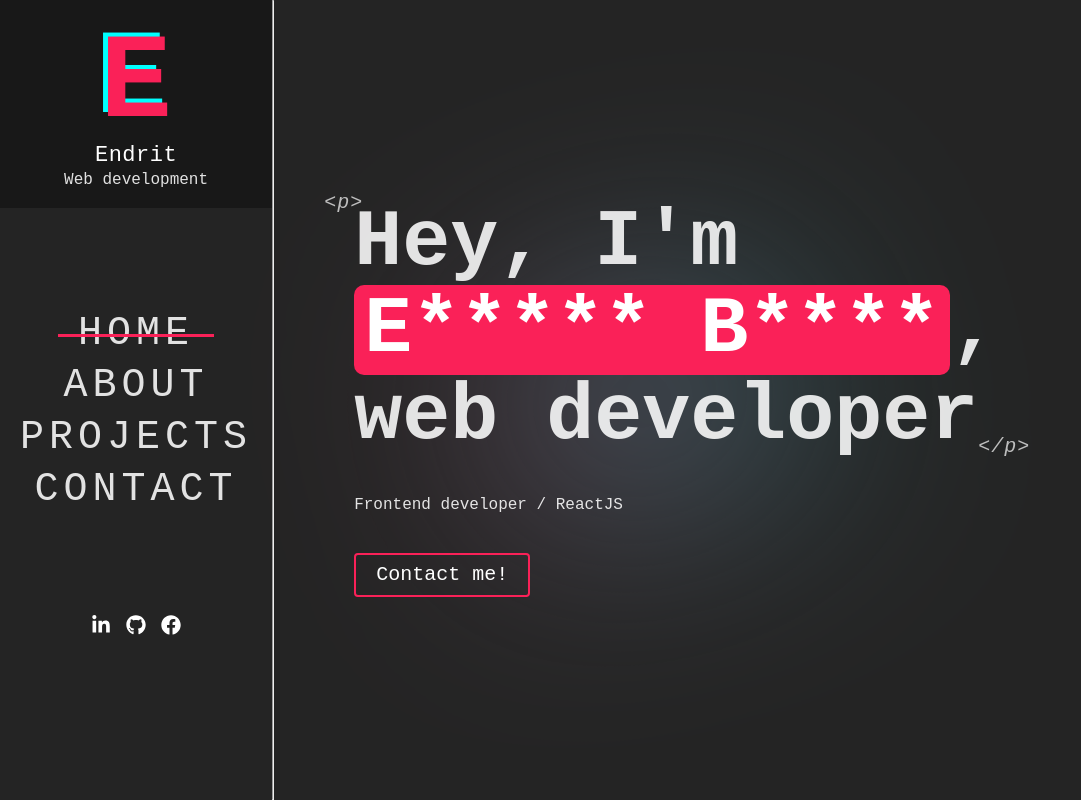
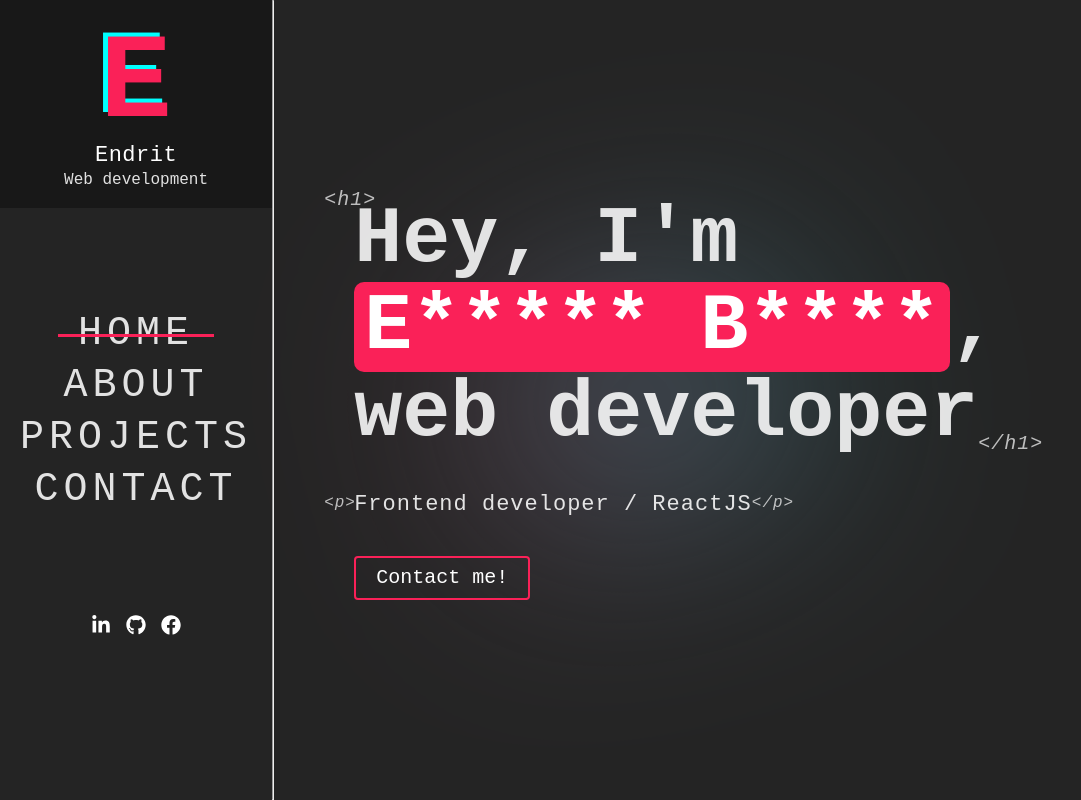
Before and after one commit to endritbejta/my-portfolio, a React (Vite) app: page / in a window 1280 px wide. Shown: the whole page, without its empty margins (0-1081 px from the left). Built offline with nearby package versions, Linux system fonts and the light colour scheme.

Commit message:
cool effect added

```diff
--- /dev/null
+++ b/src/components/ProfileCard.jsx
@@ -0,0 +1,14 @@
+import React from "react";
+import classes from "./ProfileCard.module.css";
+import endrit from "../assets/images/coolPhotoOfMe.jpg";
+import { NavLink } from "react-router-dom";
+const ProfileCard = ({ profileCardRef }) => {
+  return (
+    <NavLink ref={profileCardRef} to="about" className={classes.ProfileCard}>
+      <img src={endrit} alt="endrit_Bejta_cool_photo" />
+      <p>Read about me</p>
+    </NavLink>
+  );
+};
+
+export default ProfileCard;
--- /dev/null
+++ b/src/components/ProfileCard.module.css
@@ -0,0 +1,25 @@
+.ProfileCard {
+  width: 210px;
+  height: 354px;
+  background-color: white;
+  border-radius: 5px;
+  position: absolute;
+  top: -150px;
+  right: -200px;
+  transform: rotate(-60deg);
+  text-align: center;
+  border-radius: 10px;
+  overflow: hidden;
+  pointer-events: none;
+  opacity: 0;
+  img {
+    width: 100%;
+    height: 90%;
+    scale: 1.05;
+    object-fit: cover;
+  }
+  p {
+    color: red;
+    font-size: 16px;
+  }
+}
--- a/src/pages/Home.jsx
+++ b/src/pages/Home.jsx
@@ -1,11 +1,47 @@
-import React, { useState } from "react";
+import React, { useRef, useState } from "react";
 import classes from "./Home.module.css";
 import { letters } from "../assets/data";
 import NavigateButton from "../components/NavigateButton";
+import ProfileCard from "../components/ProfileCard";
 
 const Home = () => {
   const [onMouseOverFired, setOnMouseOverFired] = useState(false);
+  const profileCardRef = useRef();
+
+  function comeIntoView() {
+    console.log("firingEvent", profileCardRef);
+    profileCardRef.current.animate(
+      {
+        opacity: "1",
+        top: "-100px",
+        transform: "rotate(-45deg)",
+      },
+      {
+        duration: 1000,
+        fill: "forwards",
+        easing: "ease",
+      }
+    );
+  }
+
+  function hideFromView() {
+    profileCardRef.current.animate(
+      {
+        opacity: "0",
+        top: "-150px",
+        pointerEvents: "unset",
+        transform: "rotate(-60deg)",
+      },
+      {
+        duration: 1000,
+        fill: "forwards",
+        easing: "ease",
+      }
+    );
+  }
+
   const onMouseOver = (event) => {
+    comeIntoView();
     if (!onMouseOverFired) {
       let iterations = 0;
       const interval = setInterval(() => {
@@ -29,10 +65,12 @@ const Home = () => {
   return (
     <section className={classes.Home}>
       <h1 className={classes.title}>
+        <ProfileCard profileCardRef={profileCardRef} />
         <span>Hey, I'm</span>
         <span
           className={classes.nameSpan}
           onMouseOver={onMouseOver}
+          onMouseLeave={hideFromView}
           data-value="Endrit Bejta"
         >
           E***** B****
--- a/src/pages/Home.module.css
+++ b/src/pages/Home.module.css
@@ -28,7 +28,7 @@
 
   .title::before,
   .title::after {
-    content: "<p>";
+    content: "<h1>";
     position: absolute;
     width: 20px;
     height: 20px;
@@ -42,10 +42,37 @@
   }
 
   .title::after {
-    content: "</p>";
+    content: "</h1>";
     top: unset;
     left: unset;
     right: 0;
     bottom: 0;
   }
+
+  .profession {
+    font-size: 22px;
+    letter-spacing: 1px;
+    position: relative;
+  }
+  .profession::before,
+  .profession::after {
+    height: 20px;
+    width: 20px;
+    color: rgba(255, 255, 255, 0.7);
+    display: block;
+    font-size: 16px;
+    position: absolute;
+    font-style: italic;
+    top: 50%;
+    transform: translateY(-50%);
+  }
+
+  .profession::before {
+    content: "<p>";
+    left: -30px;
+  }
+  .profession::after {
+    content: "</p>";
+    left: 100%;
+  }
 }
```
Also changed, not shown: src/assets/images/coolPhotoOfMe.jpg (added).
